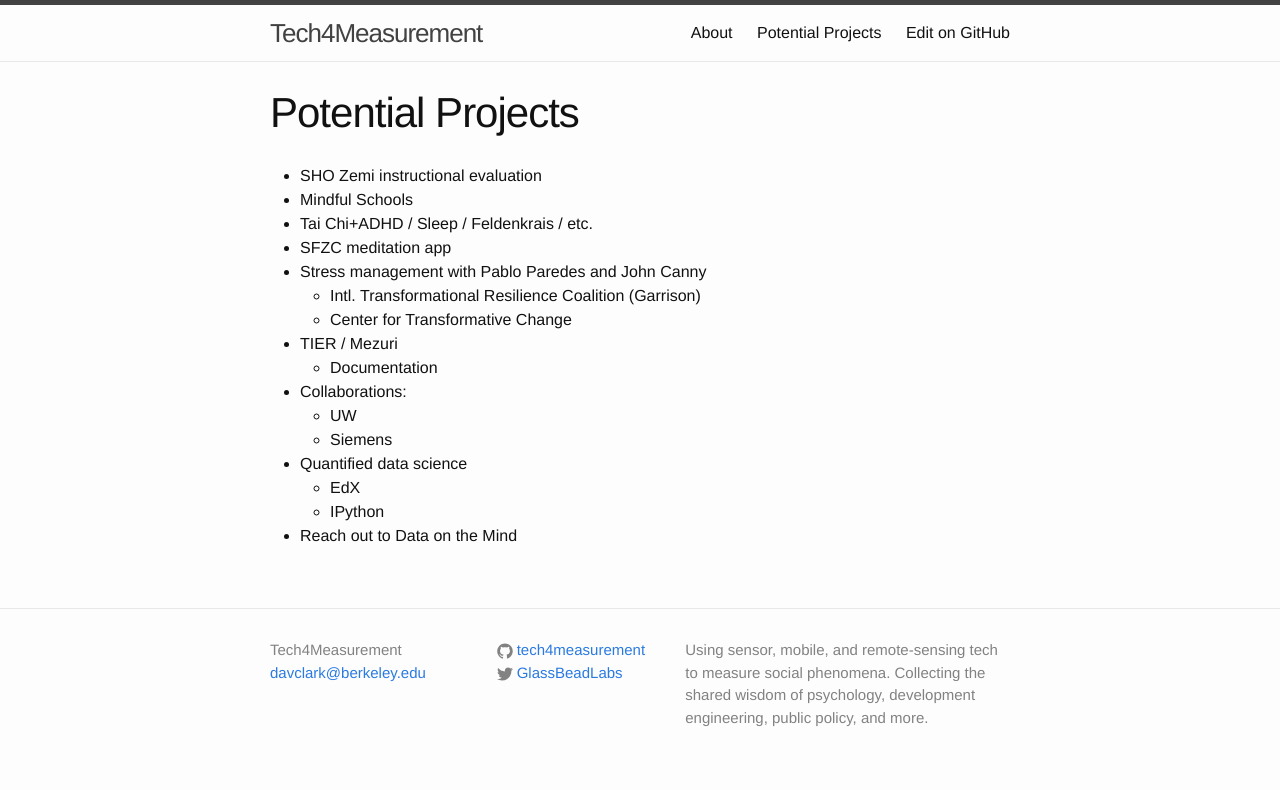
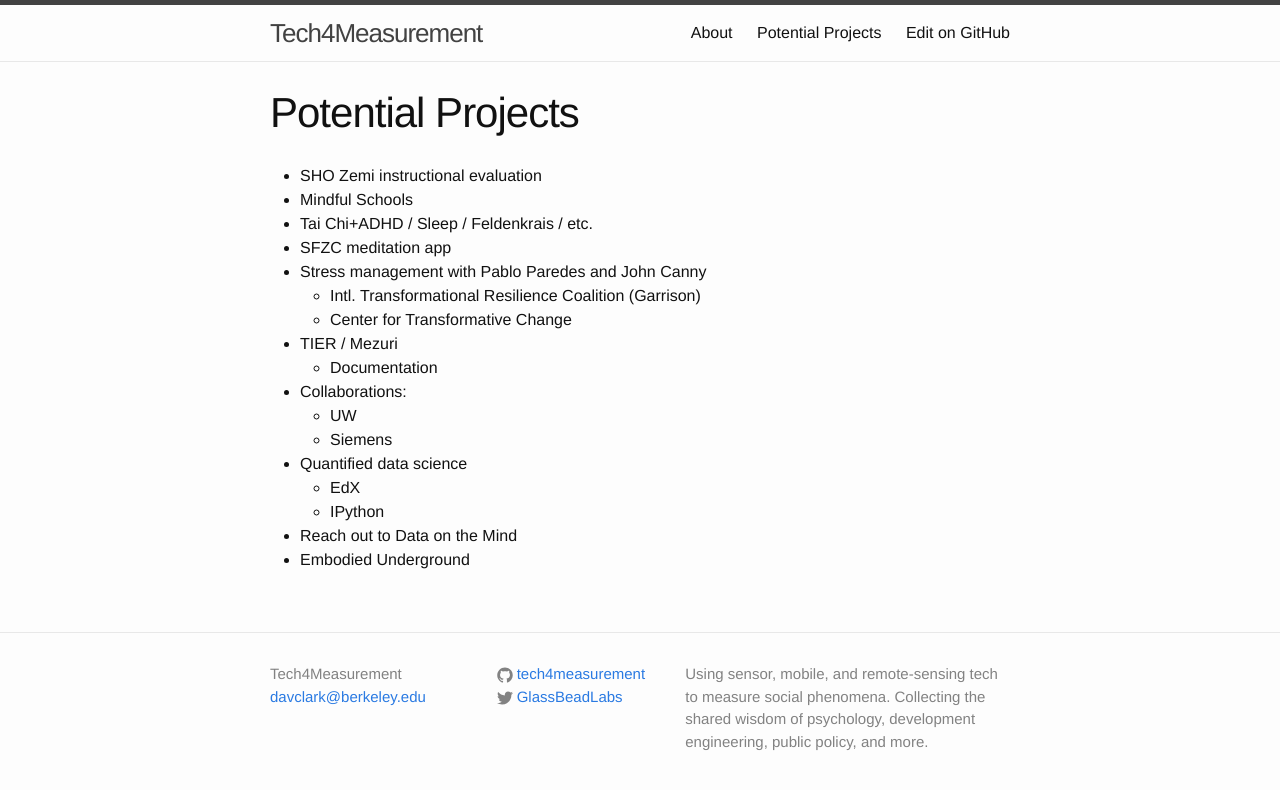
Before and after one commit to BIDS-collaborative/hackingmeasurement.github.io, a Jekyll site: the page built from projects.md, in a window 1280 px wide. Shown: the top 790 px of the page. Built offline with Jekyll 4.4.1, drawn with Linux system fonts in a browser that asks for light colours.

Commit message:
Added embodied underground

```diff
--- a/projects.md
+++ b/projects.md
@@ -18,3 +18,4 @@ layout: page
    - EdX
    - IPython
  - Reach out to Data on the Mind
+ - Embodied Underground
```
